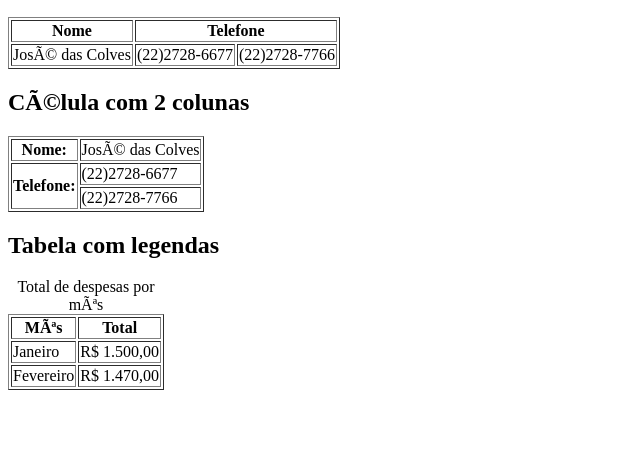
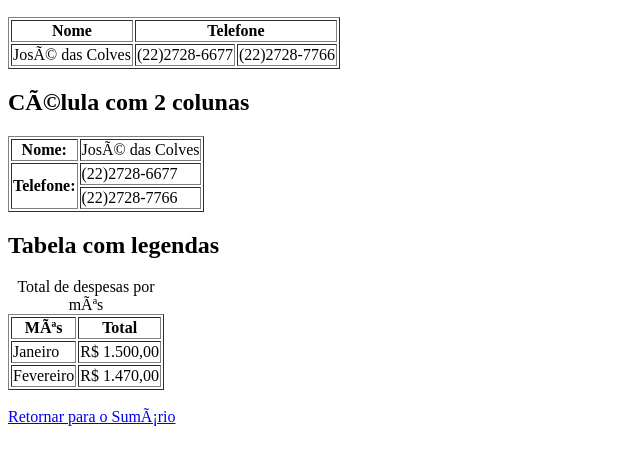
Before and after one commit to LucasPetruci/lucaspetruci.github.io, a plain HTML site: page curso/capitulo 1/Atividade 1/ex5.html in a window 1280 px wide. Shown: the part 110-574 px from the top of the page, without its empty margins (0-640 px from the left). Drawn offline with Linux system fonts and the light colour scheme.

Commit message:
Update ex5.html

```diff
--- a/curso/capitulo 1/Atividade 1/ex5.html
+++ b/curso/capitulo 1/Atividade 1/ex5.html
@@ -60,4 +60,7 @@
         </tbody>
     </table>
    </body>
+   <br>
+   <a href="C:\Users\clanp\OneDrive\Documentos\GitHub\lucaspetruci.github.io\curso\sumario.html">Retornar para o Sumário</a>
+
 </html>
```
